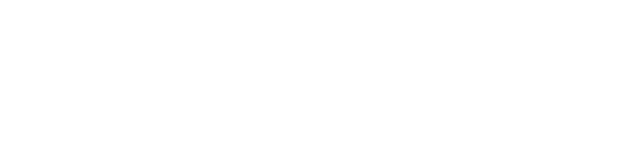
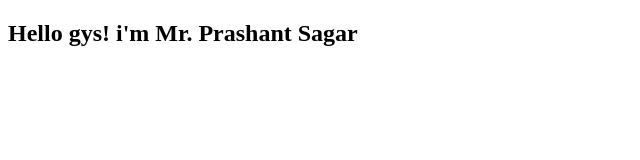
Before and after one commit to prashant9917/studious-robot, a plain HTML site: page index.html in a window 1280 px wide. Shown: the whole page, without its empty margins (0-640 px from the left). Drawn offline with Linux system fonts and the light colour scheme.

Commit message:
Added a new html teg

```diff
--- a/index.html
+++ b/index.html
@@ -9,6 +9,7 @@
 </head>
 
 <body>
+    <h2>Hello gys! i'm Mr. Prashant Sagar</h2>
 
 </body>
 
```
